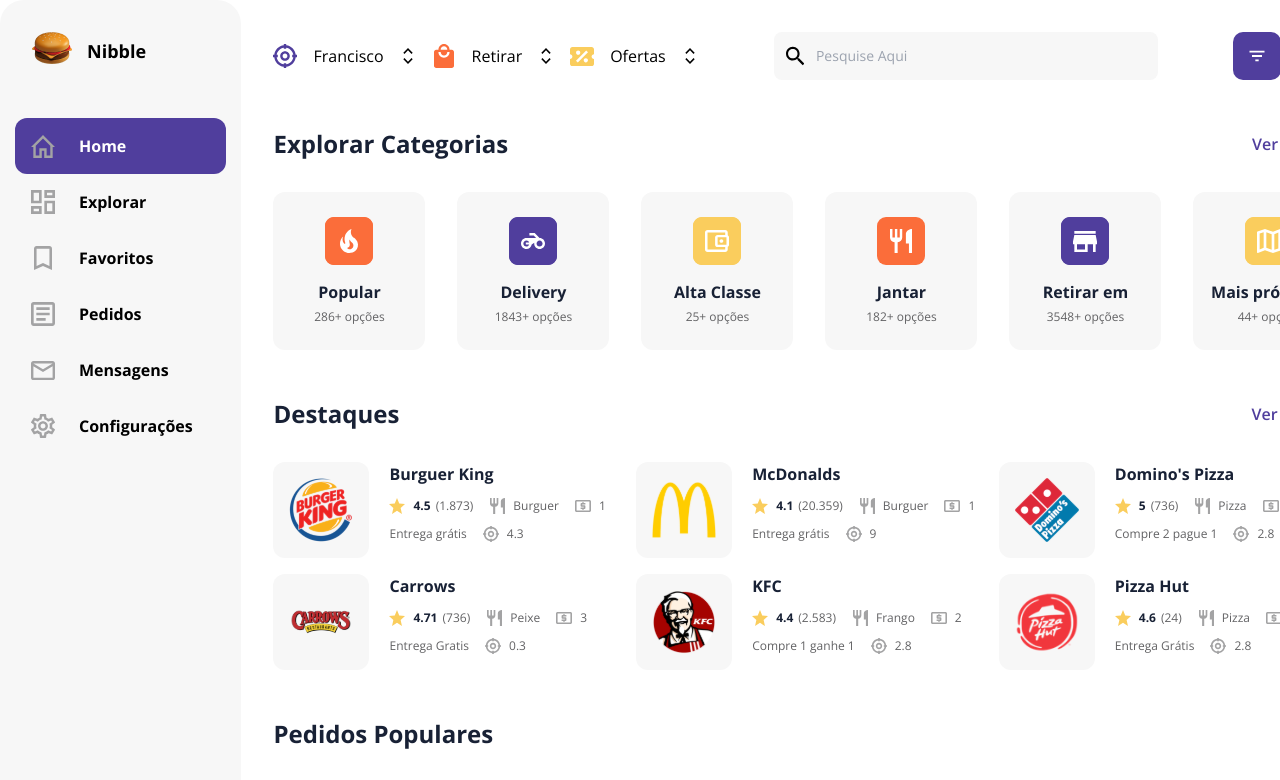
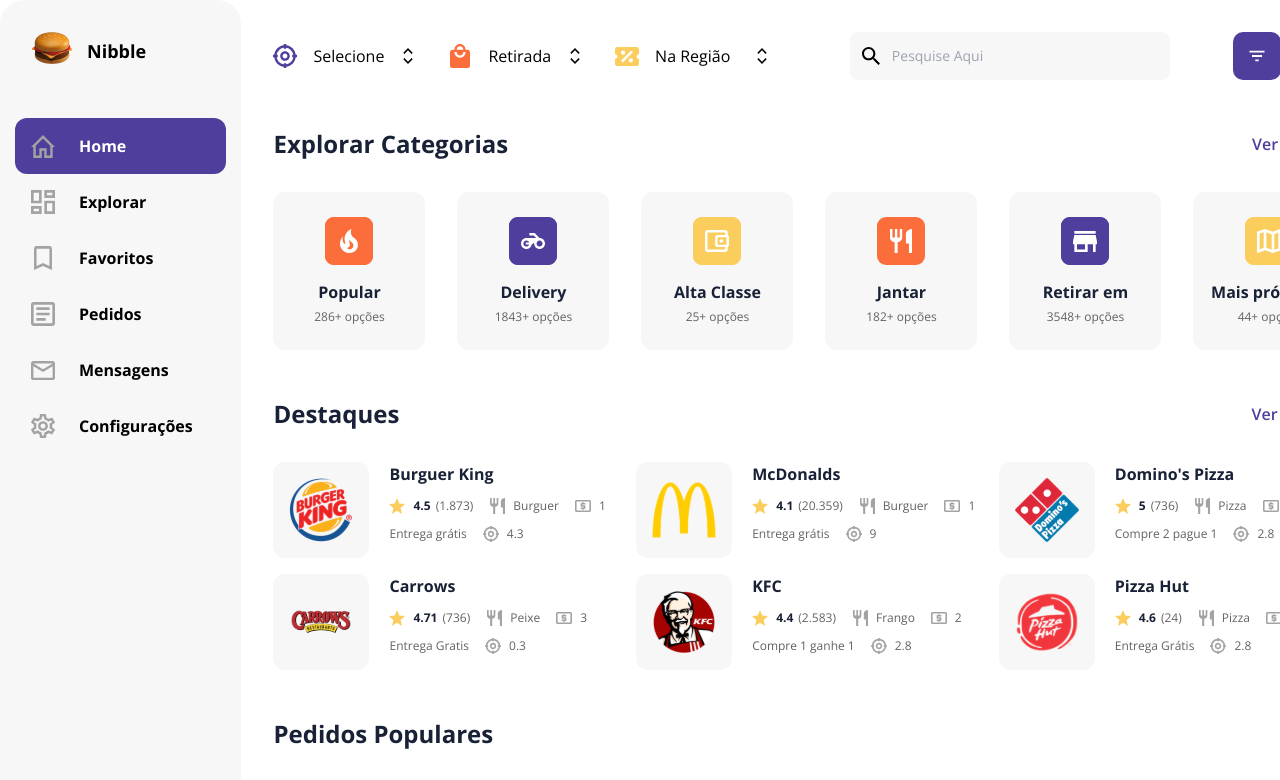
Before and after one commit to lipersilva/delivery-app, a Next.js app: page / in a window 1280 px wide. Shown: the top 780 px of the page. Built offline with nearby package versions, Linux system fonts and the light colour scheme.

Commit message:
refactor: alterado navbar, incluido o dropdown.

```diff
--- a/components/navbar/index.tsx
+++ b/components/navbar/index.tsx
@@ -1,61 +1 @@
-import Link from 'next/link';
-import React from 'react';
-import { IconTargetLocation, IconShoppingCart, IconShoppingBag, IconFilter, IconDiscount, IconArrowTopDown} from '../icon-family';
-import { SearchInput } from '../search-input';
-import Styles from './styles.module.css';
-import { useFilter } from "../../stores"
-
-export const Navbar = () => {
-  const { toggleModal } = useFilter(store => store);
-
-  return(
-    <div className={Styles.navbar}>
-      {/* <div className="flex items-center"> */}
-        <ul className={Styles.nav}>
-          <li>
-              <Link href="" >
-                <a>
-                  <IconTargetLocation size={24} color="#503E9D"/>
-                  Francisco
-                  <IconArrowTopDown size={16} color="#000000"/>
-                </a>
-              </Link>
-          </li>
-
-          <li>
-            <Link href="">
-              <a>
-                <IconShoppingBag size={24} color="#FB6D3A"/>
-                Retirar
-                <IconArrowTopDown size={16} color="#000000"/>
-              </a>
-            </Link>
-          </li>
-
-          <li>
-            <Link href="">
-              <a>
-                <IconDiscount size={24} color="#FACD5D"/>
-                Ofertas
-                <IconArrowTopDown size={16} color="#000000"/>
-              </a>
-            </Link>
-          </li>
-        </ul>
-      {/* </div> */}
-      <SearchInput/>
-      <ul className={Styles.navButtons}>
-        <li>
-          <button className={Styles.filterButton} onClick={() => toggleModal()}>
-            <IconFilter size={36} color="#ffffff"/>
-          </button>
-        </li>
-        <li>
-          <button className={Styles.cartButton}>
-            <IconShoppingCart size={36} color="#fffff"/>
-          </button>
-        </li>
-      </ul>
-    </div>
-  );
-}
+export * from "./navbar"
--- /dev/null
+++ b/components/navbar/locations-filter-dropdown.tsx
@@ -0,0 +1,70 @@
+import { Menu, Transition } from '@headlessui/react'
+import { useState, useEffect } from 'react'
+import { IconArrowTopDown, IconTargetLocation } from '../icon-family'
+import { Fragment } from 'react'
+
+export function LocationsFilter() {
+  const [locationSelected, setLocationSelected] = useState("");
+  const locationDefault = "Selecione";
+  const locationOptions = [
+    {
+      title: "São Francisco, Califórnia"
+    },
+    {
+      title: "San Diego, Califórnia"
+    },
+    {
+      title: "San Francisco, Califórnia"
+    }
+  ]
+
+
+  const saveLocation = (location:string) => {
+    setLocationSelected(location);
+  }
+
+  useEffect(() => {
+    const updateLocation = () => {
+      setLocationSelected(locationDefault);
+    }
+    updateLocation();
+  }, []);
+
+  return (
+    <Menu as="div" className="relative inline-block text-left">
+      <div>
+        <Menu.Button className="flex justify-center items-center w-full">
+          <IconTargetLocation size={24} color="#503E9D"/>
+          {locationSelected}
+          <div className="flex ">
+            <IconArrowTopDown size={16} color="#000000"/>
+          </div>
+        </Menu.Button>
+      </div>
+      <Transition
+        as={Fragment}
+        enter="transition ease-out duration-100"
+        enterFrom="transform opacity-0 scale-95"
+        enterTo="transform opacity-100 scale-100"
+        leave="transition ease-in duration-75"
+        leaveFrom="transform opacity-100 scale-100"
+        leaveTo="transform opacity-0 scale-95"
+      >
+        <Menu.Items className="absolute left-0 w-72 mt-2 bg-gray-200 shadow-md rounded-xl overflow-hidden" >
+          {locationOptions.map((location, index) => (
+            <Menu.Item key={index}>
+              {({ active }) => (
+                <button
+                  onClick={() => saveLocation(location.title)}
+                  className={`${active && 'bg-gray-200 text-gray-600'} py-2 px-4`}
+                >
+                  {location.title}
+                </button>
+              )}
+            </Menu.Item>
+          ))}
+        </Menu.Items>
+      </Transition>
+    </Menu>
+  )
+}
--- /dev/null
+++ b/components/navbar/navbar.tsx
@@ -0,0 +1,42 @@
+import Link from 'next/link';
+import React from 'react';
+import { IconTargetLocation, IconShoppingCart, IconShoppingBag, IconFilter, IconArrowTopDown} from '../icon-family';
+import { SearchInput } from '../search-input';
+import Styles from './styles.module.css';
+import { useFilter } from "../../stores";
+import { OffersFilter } from "./offers-filter-dropdown"
+import { LocationsFilter } from './locations-filter-dropdown';
+import { PickupFilter } from './pickup-dropdrown';
+
+export const Navbar = () => {
+  const { toggleModal } = useFilter(store => store);
+
+  return(
+    <div className={Styles.navbar}>
+      <ul className={Styles.nav}>
+        <li>
+          <LocationsFilter/>
+        </li>
+        <li>
+          <PickupFilter/>
+        </li>
+        <li>
+          <OffersFilter/>
+        </li>
+      </ul>
+      <SearchInput/>
+      <ul className={Styles.navButtons}>
+        <li>
+          <button className={Styles.filterButton} onClick={() => toggleModal()}>
+            <IconFilter size={36} color="#ffffff"/>
+          </button>
+        </li>
+        <li>
+          <button className={Styles.cartButton}>
+            <IconShoppingCart size={36} color="#fffff"/>
+          </button>
+        </li>
+      </ul>
+    </div>
+  );
+}
--- /dev/null
+++ b/components/navbar/offers-filter-dropdown.tsx
@@ -0,0 +1,68 @@
+import { Menu, Transition } from '@headlessui/react'
+import { IconArrowTopDown, IconDiscount } from '../icon-family'
+import { Fragment, useEffect, useState } from 'react'
+
+export function OffersFilter() {
+  const [offersModeSelected, setOffersModeSelected] = useState("")
+  const offerDefault = "Na Região";
+  const offerOptions = [
+    {
+      title: "Na Região",
+    },
+    {
+      title: "Da Semana"
+    }
+
+  ]
+
+  const saveOfferMode = (offerMode:string) => {
+    setOffersModeSelected(offerMode);
+  }
+
+  useEffect (() => {
+    const update = () => {
+      setOffersModeSelected(offerDefault);
+    }
+
+    update();
+  }, []);
+
+  return (
+    <Menu as="div" className="relative inline-block text-left">
+      <div>
+        <Menu.Button className="flex justify-center items-center w-full">
+          <IconDiscount size={24} color="#FACD5D"/>
+          {offersModeSelected}
+          <div className="ml-2 flex ">
+            <IconArrowTopDown size={16} color="#000000"/>
+          </div>
+        </Menu.Button>
+      </div>
+      <Transition
+        as={Fragment}
+        enter="transition ease-out duration-100"
+        enterFrom="transform opacity-0 scale-95"
+        enterTo="transform opacity-100 scale-100"
+        leave="transition ease-in duration-75"
+        leaveFrom="transform opacity-100 scale-100"
+        leaveTo="transform opacity-0 scale-95"
+      >
+        <Menu.Items className="absolute left-0 w-56 mt-2 bg-gray-200  shadow-md rounded-xl overflow-hidden" >
+          {offerOptions.map((offer, index) => (
+            <Menu.Item key={index}>
+              {({ active }) => (
+                <button
+                  onClick={() => saveOfferMode(offer.title)}
+                  className={`${active && 'bg-gray-200 text-gray-600'} py-2 px-4`}
+                >
+                  {offer.title}
+                </button>
+              )}
+            </Menu.Item>
+          ))}
+
+        </Menu.Items>
+      </Transition>
+    </Menu>
+  )
+}
--- /dev/null
+++ b/components/navbar/pickup-dropdrown.tsx
@@ -0,0 +1,77 @@
+import { Menu, Transition } from '@headlessui/react'
+import { useState, useEffect } from 'react'
+import { IconArrowTopDown, IconShoppingBag, IconStore, IconTargetLocation } from '../icon-family'
+import { Fragment } from 'react'
+
+export function PickupFilter() {
+  const [pickpModeSelected, setPickpModeSelected] = useState("");
+  const pickupDefault = "Retirada";
+  const pickupOptions = [
+    {
+      title: "Retirada"
+    },
+    {
+      title: "Entrega"
+    }
+  ]
+
+  const saveLocation = (location:string) => {
+    setPickpModeSelected(location);
+  }
+
+  useEffect(() => {
+    const updateLocation = () => {
+      setPickpModeSelected(pickupDefault);
+    }
+    updateLocation();
+  }, []);
+
+  return (
+    <Menu as="div" className="relative inline-block text-left">
+      <div>
+        <Menu.Button className="flex justify-center items-center w-full">
+          <IconShoppingBag size={24} color="#FB6D3A"/>
+          {pickpModeSelected}
+          <div className="flex">
+            <IconArrowTopDown size={16} color="#000000"/>
+          </div>
+        </Menu.Button>
+      </div>
+      <Transition
+        as={Fragment}
+        enter="transition ease-out duration-100"
+        enterFrom="transform opacity-0 scale-95"
+        enterTo="transform opacity-100 scale-100"
+        leave="transition ease-in duration-75"
+        leaveFrom="transform opacity-100 scale-100"
+        leaveTo="transform opacity-0 scale-95"
+      >
+        <Menu.Items className="absolute left-0 w-40 mt-2 bg-gray-200 shadow-md rounded-xl overflow-hidden" >
+          {pickupOptions.map((pickup, index) => (
+            <Menu.Item key={index}>
+              {({ active }) => (
+                <button
+                  onClick={() => saveLocation(pickup.title)}
+                  className={`${active && 'bg-gray-200 text-gray-600'} py-2 px-4`}
+                >
+                  Retirar
+                </button>
+              )}
+          </Menu.Item>
+          ))}
+
+          <Menu.Item>
+            {({ active }) => (
+              <button
+                onClick={() => saveLocation("Entrega")}
+                className={`${active && 'bg-gray-200 text-gray-600'} py-2 px-4`}
+              >
+                Entrega
+              </button>
+            )}
+          </Menu.Item>
+        </Menu.Items>
+      </Transition>
+    </Menu>
+  )
+}
--- a/components/navbar/styles.module.css
+++ b/components/navbar/styles.module.css
@@ -27,11 +27,11 @@
   align-items: center;
 }
 
-.nav a svg:first-child {
+.nav svg:first-child {
   margin-right: 1rem;
 }
 
-.nav a svg:last-child {
+.nav svg:last-child {
   margin-left: 1rem;
 }
 
--- a/components/search-input/styles.module.css
+++ b/components/search-input/styles.module.css
@@ -3,7 +3,7 @@
   background-color: #F7F7F7;
   outline: none;
   align-items: center;
-  @apply h-12 max-w-sm rounded-lg w-full;
+  @apply h-12 max-w-xs rounded-lg w-full;
 }
 
 .inputSearch svg {
```
